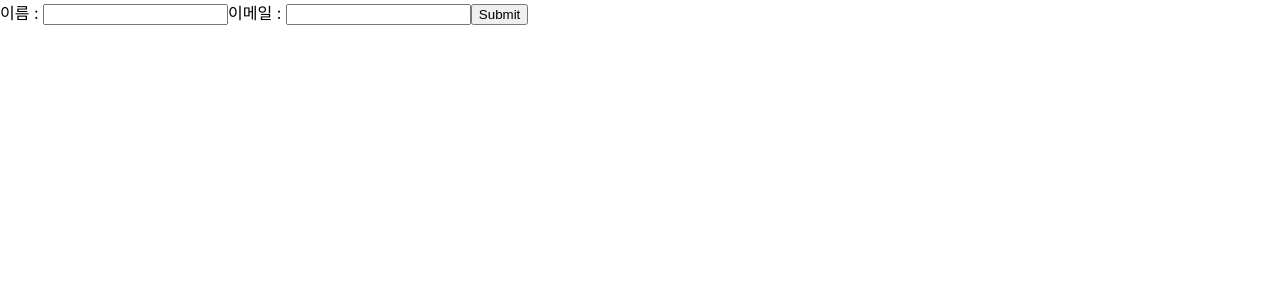
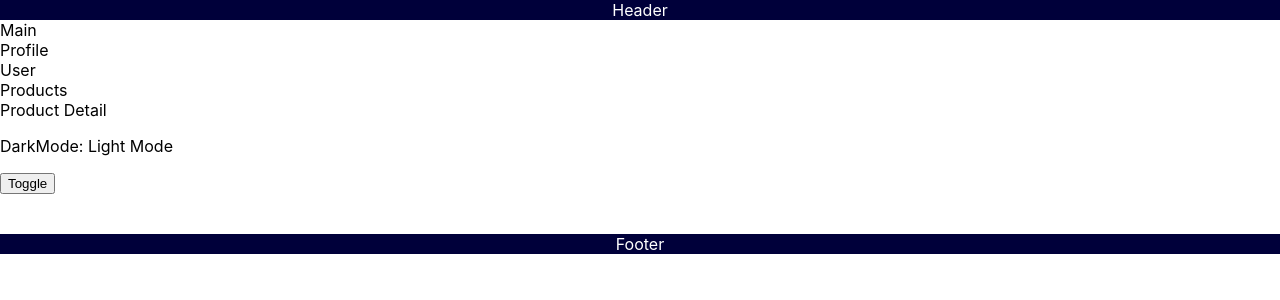
Before and after one commit to Jyoung706/react_pg, a React (Create React App) app: page / in a window 1280 px wide. Shown: the top 300 px of the page. Built offline with nearby package versions, Linux system fonts and the light colour scheme.

Commit message:
contextAPI

```diff
--- /dev/null
+++ b/src/AppTheme.css
@@ -0,0 +1,25 @@
+body {
+  display: flex;
+  height: 100vh;
+  flex-direction: column;
+  justify-content: space-between;
+}
+
+.header {
+  display: flex;
+  justify-content: center;
+  background-color: #00003a;
+  color: white;
+}
+
+.main {
+  height: 100%;
+  flex: 1 1 0%;
+}
+
+.footer {
+  display: flex;
+  justify-content: center;
+  background-color: #00003a;
+  color: white;
+}
--- /dev/null
+++ b/src/AppTheme.jsx
@@ -0,0 +1,73 @@
+import React, { useContext } from "react";
+import "./AppTheme.css";
+import { DarkModeContext, DarkModeProvider } from "./context/DarkModeContext";
+
+export default function AppTheme() {
+  return (
+    <DarkModeProvider>
+      <Header />
+      <Main />
+      <Footer />
+    </DarkModeProvider>
+  );
+}
+
+function Header() {
+  return <header className="header">Header</header>;
+}
+
+function Main() {
+  return (
+    <main className="main">
+      Main
+      <Profile />
+      <Products />
+    </main>
+  );
+}
+
+function Profile() {
+  return (
+    <div>
+      Profile
+      <User />
+    </div>
+  );
+}
+
+function User() {
+  return <div>User</div>;
+}
+
+function Products() {
+  return (
+    <div>
+      Products
+      <ProductDetail />
+    </div>
+  );
+}
+
+function ProductDetail() {
+  const { darkMode, toggleDarkMode } = useContext(DarkModeContext);
+  return (
+    <div>
+      Product Detail
+      <p>
+        DarkMode:{" "}
+        {darkMode ? (
+          <span style={{ backgroundColor: "black", color: "white" }}>
+            Dark Mode
+          </span>
+        ) : (
+          <span>Light Mode</span>
+        )}
+      </p>
+      <button onClick={() => toggleDarkMode()}>Toggle</button>
+    </div>
+  );
+}
+
+function Footer() {
+  return <footer className="footer">Footer</footer>;
+}
--- /dev/null
+++ b/src/context/DarkModeContext.jsx
@@ -0,0 +1,14 @@
+import { createContext, useState } from "react";
+
+export const DarkModeContext = createContext();
+
+export function DarkModeProvider({ children }) {
+  const [darkMode, setDarkMode] = useState(false);
+  const toggleDarkMode = () => setDarkMode((mode) => !mode);
+
+  return (
+    <DarkModeContext.Provider value={{ darkMode, toggleDarkMode }}>
+      {children}
+    </DarkModeContext.Provider>
+  );
+}
--- a/src/index.js
+++ b/src/index.js
@@ -2,12 +2,12 @@ import React from "react";
 import ReactDOM from "react-dom/client";
 import "./index.css";
 import reportWebVitals from "./reportWebVitals";
-import AppForm from "./AppForm";
+import AppTheme from "./AppTheme";
 
 const root = ReactDOM.createRoot(document.getElementById("root"));
 root.render(
   <React.StrictMode>
-    <AppForm />
+    <AppTheme />
   </React.StrictMode>
 );
 
```
